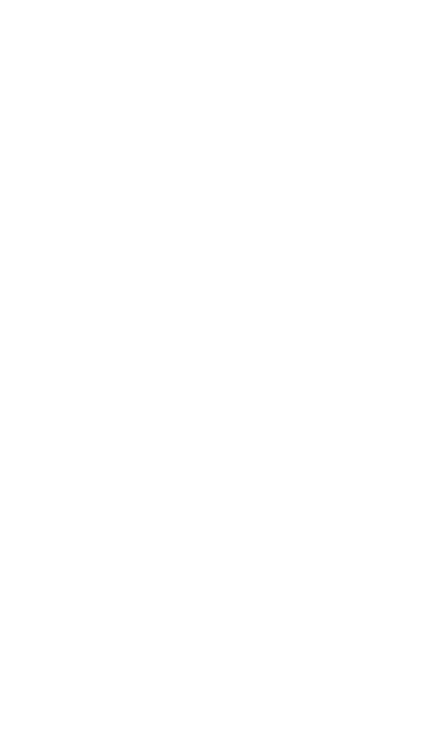
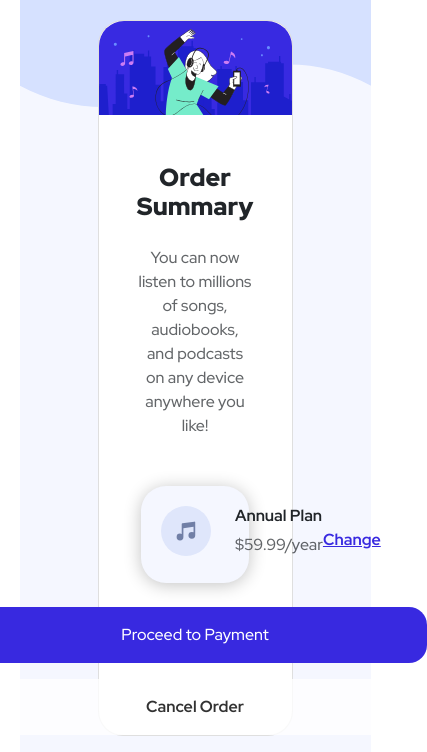
Before and after one commit to DMitte/Order-summary, a plain HTML site: page index.html in a window 390 px wide. Shown: the whole page, 427 px wide, since content can reach past the window. Drawn offline with nearby package versions, Linux system fonts and the light colour scheme.

Commit message:
Falta el responsive

```diff
--- a/css/style.css
+++ b/css/style.css
@@ -0,0 +1,99 @@
+@import url('https://fonts.googleapis.com/css2?family=Red+Hat+Display:wght@500;700;900&display=swap');
+*{
+    font-family: 'Red Hat Display', sans-serif;
+}
+body{
+    display: flex;
+    align-items: center;
+    justify-content: center;
+    height: 100%;
+}
+.contenedor{
+    background-image: url("../img/pattern-background-desktop.svg");
+    background-size: 100%;
+    background-repeat: no-repeat;
+    width: 90%;
+    background-color: hsl(225, 100%, 98%);
+    display: flex;
+    justify-content: center;
+    align-items: center;
+    padding: 5% 20%;
+}
+
+/*Card*/
+.card{
+    border-radius: 25px;
+}
+.card .card-img-top{
+    border-radius: 25px 25px 0px 0px;
+}
+.card .card-body{
+    flex-direction: column;
+    align-items: center;
+    padding: 0px 10%;
+}
+.card .card-body .textos{
+    padding: 0px 25%;
+}
+.card .card-body .textos h2{
+    font-weight: 900;
+}
+.card .card-body .textos p{
+    font-size: 16px;
+    font-weight: 500;
+    opacity: .7;
+}
+.card .card-body .plan{
+    width: 70%;
+    justify-content: space-between;
+    align-items: center;
+    background-color: hsl(225, 100%, 98%);
+    padding: 20px 20px 10px 20px;
+    border-radius: 25px;
+    box-shadow: 0px 2px 17px 0px rgba(0,0,0,0.24);
+}
+.card .card-body .plan img{
+    width: 50px;
+}
+.card .card-body .plan .text h2,
+.card .card-body .plan .text p{
+    font-size: 16px;
+}
+.card .card-body .plan .text h2{
+    font-weight: 700;
+}
+.card .card-body .plan .text p{
+    opacity: .7;
+}
+.card .card-body .plan a{
+    color: hsl(245, 75%, 52%);
+    font-weight: 700;
+}
+.card .card-body .plan a:hover{
+    opacity: .7;
+    text-decoration: none;
+}
+.card .card-body .botones{
+    display: flex;
+    flex-direction: column;
+    align-items: center;
+    border-radius: 25px;
+}
+.card .card-body .botones a{
+    background-color: hsl(245, 75%, 52%);
+    color: white;
+    width: 300%;
+    padding-top: 15px;
+    padding-bottom: 15px;
+    border-radius: 18px;
+}
+.card .card-body .botones a:hover{
+    opacity: .7;
+}
+.card .card-body .botones a.btn.cancel.mt-3{
+    background-color: white;
+    color: black;
+    font-weight: 700;
+    opacity: .8;
+    box-shadow: none;
+}
--- a/index.html
+++ b/index.html
@@ -3,8 +3,41 @@
 <head>
     <meta charset="UTF-8">
     <title>Order summary</title>
+    <!-- CSS only -->
+    <link href="https://cdn.jsdelivr.net/npm/bootstrap@5.1.1/dist/css/bootstrap.min.css" rel="stylesheet" integrity="sha384-F3w7mX95PdgyTmZZMECAngseQB83DfGTowi0iMjiWaeVhAn4FJkqJByhZMI3AhiU" crossorigin="anonymous">
+    <link rel="stylesheet" href="css/style.css">
 </head>
 <body>
+    <div class="contenedor">
+        <div class="card">
+            <img src="img/illustration-hero.svg" alt="foto" class="card-img-top">
 
+            <div class="card-body d-flex ">
+                <div class="textos  text-center mt-5">
+                    <h2 class="card-title mb-4">Order Summary</h2>
+                    <p class="card-text">You can now listen to millions of songs,
+                    audiobooks, and podcasts on any device
+                    anywhere you like!</p>
+                </div>
+                <div class="plan d-flex mt-5">
+                    <div class="d-flex">
+                        <div class="img me-4">
+                            <img src="img/icon-music.svg" alt="music">
+                        </div>
+                        <div class="text">
+                            <h2>Annual Plan</h2>
+                            <p>$59.99/year</p>
+                        </div>
+                    </div>
+
+                    <a href="#">Change</a>
+                </div>
+                <div class="botones mt-4">
+                    <a href="#" class="btn">Proceed to Payment</a>
+                    <a href="#" class="btn cancel mt-3">Cancel Order</a>
+                </div>
+            </div>
+        </div>
+    </div>
 </body>
 </html>
```
